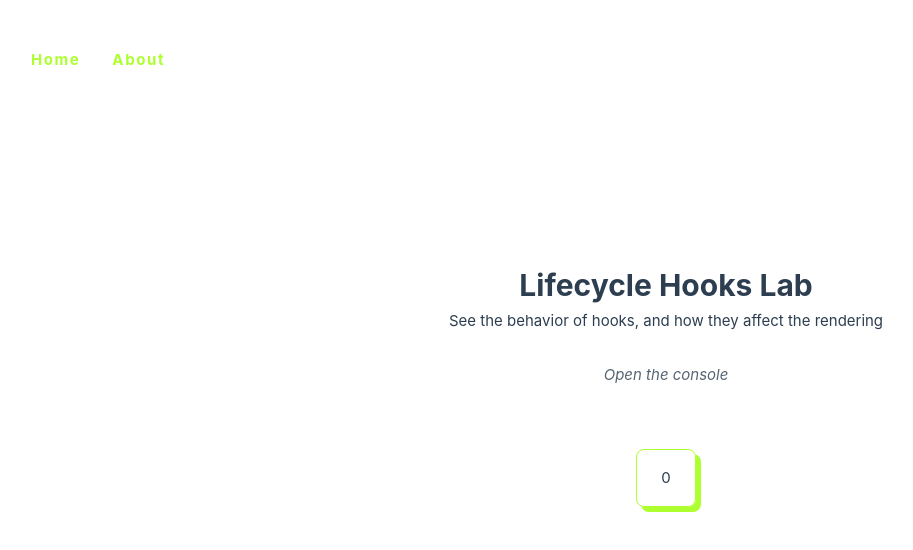
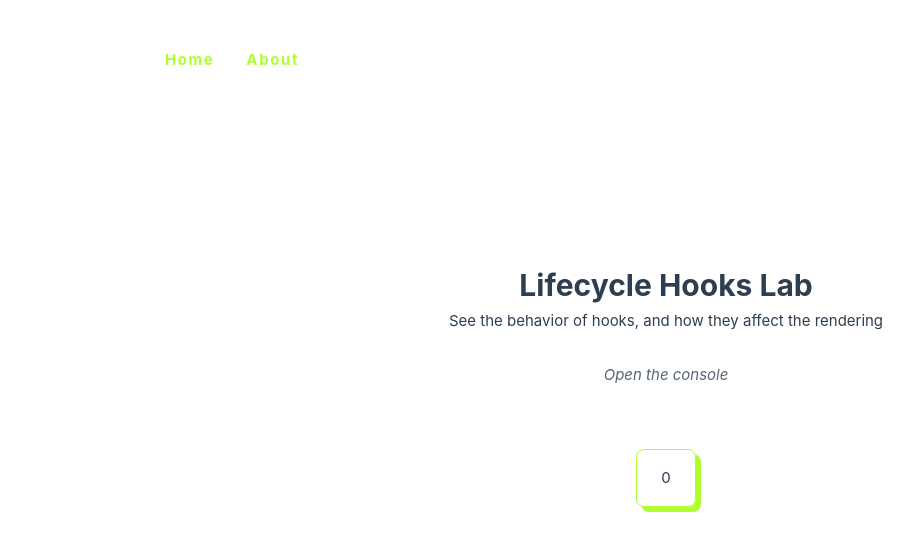
Before and after one commit to imStav/lifecycle-hooks-lab, a Vue app: page / in a window 1280 px wide. Shown: the top 550 px of the page, without its empty margins (191-1104 px from the left). Built offline with nearby package versions, Linux system fonts and the light colour scheme.

Commit message:
**UI** fix
Centered the nav.

```diff
--- a/src/App.vue
+++ b/src/App.vue
@@ -25,6 +25,11 @@ nav a {
   letter-spacing: .1rem;
 }
 
+.wrapper {
+  display: flex;
+  justify-content: center;
+}
+
 .nav-enter-from,
 .nav-leave-to {
   filter: opacity(0);
```
